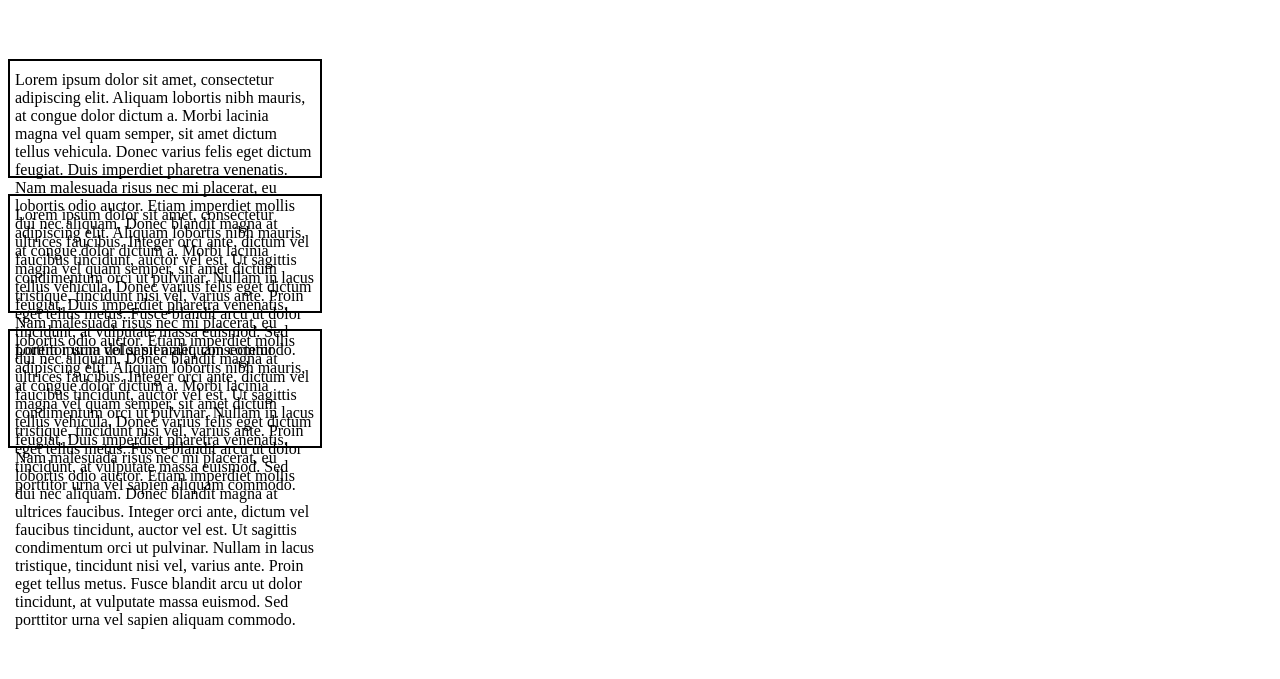
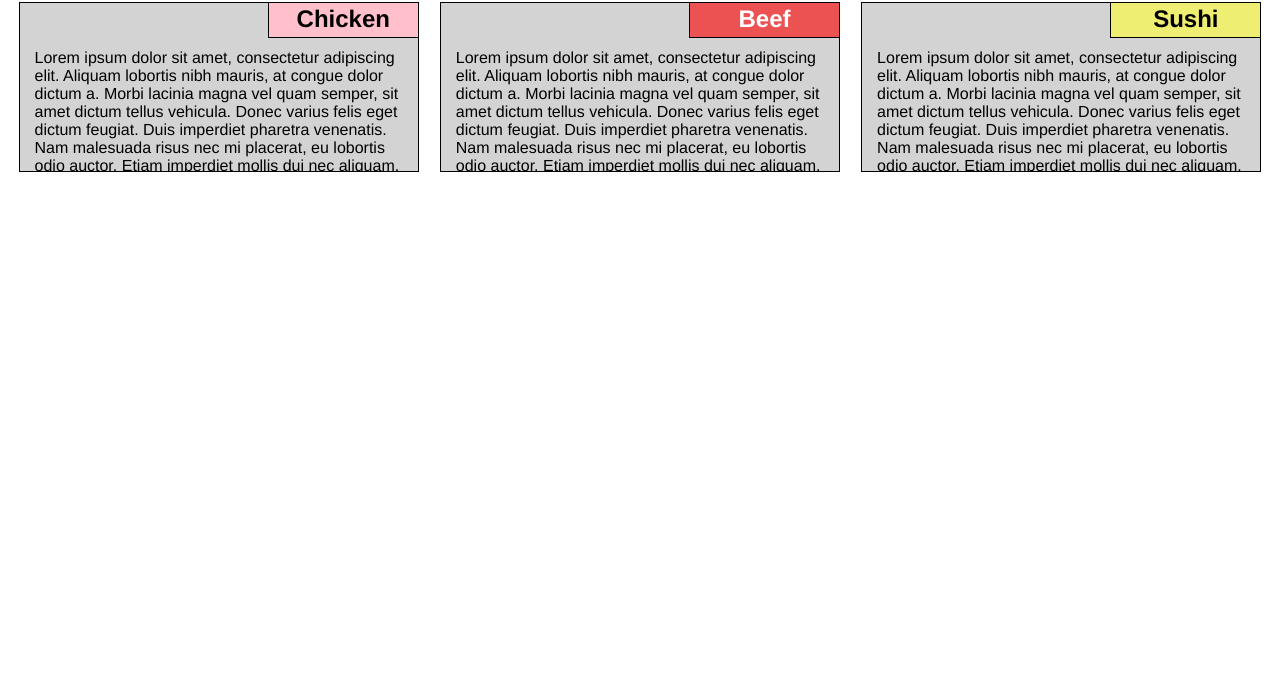
Before and after one commit to niksamoyloff/module2, a plain HTML site: page index.html in a window 1280 px wide. Shown: the part 121-800 px from the top of the page. Drawn offline with Linux system fonts and the light colour scheme.

Commit message:
Aaaarrrhhhh
It was so hard!

```diff
--- a/index.html
+++ b/index.html
@@ -2,18 +2,36 @@
 <html>
   <head>
     <meta http-equiv="Content-Type" content="text/html; charset=utf-8">
-    <title>Home page</title>
+    <title>Module2-Solution</title>
     <link rel="stylesheet" type="text/css" href="style.css">
   </head>
 <body>
-	<div>
-		<h1>Our Menu</h1>
-  	<p id="p1">Lorem ipsum dolor sit amet, consectetur adipiscing elit. Aliquam lobortis nibh mauris, at congue dolor dictum a. Morbi lacinia magna vel quam semper, sit amet dictum tellus vehicula. Donec varius felis eget dictum feugiat. Duis imperdiet pharetra venenatis. Nam malesuada risus nec mi placerat, eu lobortis odio auctor. Etiam imperdiet mollis dui nec aliquam. Donec blandit magna at ultrices faucibus. Integer orci ante, dictum vel faucibus tincidunt, auctor vel est. Ut sagittis condimentum orci ut pulvinar. Nullam in lacus tristique, tincidunt nisi vel, varius ante. Proin eget tellus metus. Fusce blandit arcu ut dolor tincidunt, at vulputate massa euismod. Sed porttitor urna vel sapien aliquam commodo. </p>
-  	<p id="p2">Lorem ipsum dolor sit amet, consectetur adipiscing elit. Aliquam lobortis nibh mauris, at congue dolor dictum a. Morbi lacinia magna vel quam semper, sit amet dictum tellus vehicula. Donec varius felis eget dictum feugiat. Duis imperdiet pharetra venenatis. Nam malesuada risus nec mi placerat, eu lobortis odio auctor. Etiam imperdiet mollis dui nec aliquam. Donec blandit magna at ultrices faucibus. Integer orci ante, dictum vel faucibus tincidunt, auctor vel est. Ut sagittis condimentum orci ut pulvinar. Nullam in lacus tristique, tincidunt nisi vel, varius ante. Proin eget tellus metus. Fusce blandit arcu ut dolor tincidunt, at vulputate massa euismod. Sed porttitor urna vel sapien aliquam commodo. </p>
-  	<p id="p3">Lorem ipsum dolor sit amet, consectetur adipiscing elit. Aliquam lobortis nibh mauris, at congue dolor dictum a. Morbi lacinia magna vel quam semper, sit amet dictum tellus vehicula. Donec varius felis eget dictum feugiat. Duis imperdiet pharetra venenatis. Nam malesuada risus nec mi placerat, eu lobortis odio auctor. Etiam imperdiet mollis dui nec aliquam. Donec blandit magna at ultrices faucibus. Integer orci ante, dictum vel faucibus tincidunt, auctor vel est. Ut sagittis condimentum orci ut pulvinar. Nullam in lacus tristique, tincidunt nisi vel, varius ante. Proin eget tellus metus. Fusce blandit arcu ut dolor tincidunt, at vulputate massa euismod. Sed porttitor urna vel sapien aliquam commodo. </p>
+	<h1>Our Menu</h1>
+	<div class="row">
+  	<div class="col-lg-1 col-md-1">
+  		<div id="p1" class="section">
+  			<h2 class="food chicken">Chicken</h2>
+  			<p>
+  				Lorem ipsum dolor sit amet, consectetur adipiscing elit. Aliquam lobortis nibh mauris, at congue dolor dictum a. Morbi lacinia magna vel quam semper, sit amet dictum tellus vehicula. Donec varius felis eget dictum feugiat. Duis imperdiet pharetra venenatis. Nam malesuada risus nec mi placerat, eu lobortis odio auctor. Etiam imperdiet mollis dui nec aliquam. Donec blandit magna at ultrices faucibus. Integer orci ante, dictum vel faucibus tincidunt, auctor vel est. Ut sagittis condimentum orci ut pulvinar. Nullam in lacus tristique, tincidunt nisi vel, varius ante. Proin eget tellus metus. Fusce blandit arcu ut dolor tincidunt, at vulputate massa euismod. Sed porttitor urna vel sapien aliquam commodo.
+  			</p>
+  		</div>
+  	</div>
+  	<div class="col-lg-1 col-md-1">
+  		<div id="p2" class="section">
+  			<h2 class="food beef">Beef</h2>
+  			<p>
+  				Lorem ipsum dolor sit amet, consectetur adipiscing elit. Aliquam lobortis nibh mauris, at congue dolor dictum a. Morbi lacinia magna vel quam semper, sit amet dictum tellus vehicula. Donec varius felis eget dictum feugiat. Duis imperdiet pharetra venenatis. Nam malesuada risus nec mi placerat, eu lobortis odio auctor. Etiam imperdiet mollis dui nec aliquam. Donec blandit magna at ultrices faucibus. Integer orci ante, dictum vel faucibus tincidunt, auctor vel est. Ut sagittis condimentum orci ut pulvinar. Nullam in lacus tristique, tincidunt nisi vel, varius ante. Proin eget tellus metus. Fusce blandit arcu ut dolor tincidunt, at vulputate massa euismod. Sed porttitor urna vel sapien aliquam commodo.
+  			</p>
+  		</div>
+  	</div>
+  	<div class="col-lg-1 col-md-2">
+  		<div id="p3" class="section">
+  			<h2 class="food sushi">Sushi</h2>
+  			<p>
+  				Lorem ipsum dolor sit amet, consectetur adipiscing elit. Aliquam lobortis nibh mauris, at congue dolor dictum a. Morbi lacinia magna vel quam semper, sit amet dictum tellus vehicula. Donec varius felis eget dictum feugiat. Duis imperdiet pharetra venenatis. Nam malesuada risus nec mi placerat, eu lobortis odio auctor. Etiam imperdiet mollis dui nec aliquam. Donec blandit magna at ultrices faucibus. Integer orci ante, dictum vel faucibus tincidunt, auctor vel est. Ut sagittis condimentum orci ut pulvinar. Nullam in lacus tristique, tincidunt nisi vel, varius ante. Proin eget tellus metus. Fusce blandit arcu ut dolor tincidunt, at vulputate massa euismod. Sed porttitor urna vel sapien aliquam commodo.
+  			</p>
+  		</div>
+  	</div>
 	</div>
-
-
-
 </body>
 </html>
--- a/style.css
+++ b/style.css
@@ -1,24 +1,99 @@
+* {
+	box-sizing: border-box;
+}
+
 h1 {
+	margin-top: 40px;
+	margin-bottom: 30px;
 	text-align: center;
-	padding: 50px;
+	font-family: Helvetica;
 }
 
 p {
-	width: 300px;
-	height: 100px;
-	padding: 5px;
-	padding-top: 10px;
-	border: 2px solid black;
+	padding: 15px;
+	padding-top: 30px;
 }
 
-.p1 {
-	float: left;
+.row {
+	width: 100%;
 }
 
-.p2 {
-	float: left;
+@media (min-width: 992px) {
+	.col-lg-1{
+		float: left;
+	}
+	.col-lg-1 {
+		width: 33.33%;
+	}
+	div.section#p1 {
+		width: 95%;
+	}
+	div.section#p2 {
+		width: 95%;
+	}
+	div.section#p3 {
+		width: 95%;
+	}
 }
 
-.p3 {
-	float: left;
+@media (min-width: 768px) and (max-width: 991px) {
+	.col-md-1, .col-md-2 {
+		float: left;
+	}
+	.col-md-1{
+		width: 50%;
+	}
+	.col-md-2 {
+		width: 100%;
+	}
+	div.section#p1 {
+		width: 96%;
+	}
+	div.section#p2 {
+		width: 96%;
+	}
+	div.section#p3 {
+		width: 98%;
+		margin-top: 0;
+	}
+
 }
+
+.section {
+	width: 90%;
+	height: 170px;
+	margin-top: 16px;
+	margin-left: auto;
+	margin-right: auto;
+	margin-bottom: 16px;
+	border: 1px solid black;
+	background-color: #d3d3d3;
+	font-family: Helvetica;
+	overflow: hidden;
+	position: relative;
+}
+
+.food {
+	float: right;
+	width: 150px;
+	height: 35px;
+	border: 1px solid black;
+	border-top: 0;
+	border-right: 0;
+	text-align: center;
+	padding-top: 2px;
+	margin: 0;
+}
+
+.chicken {
+	background-color: #ffc0cb;
+}
+
+.beef {
+	color: white;
+	background-color: #ec5252;
+}
+
+.sushi {
+	background-color: #eeee73;
+}
```
